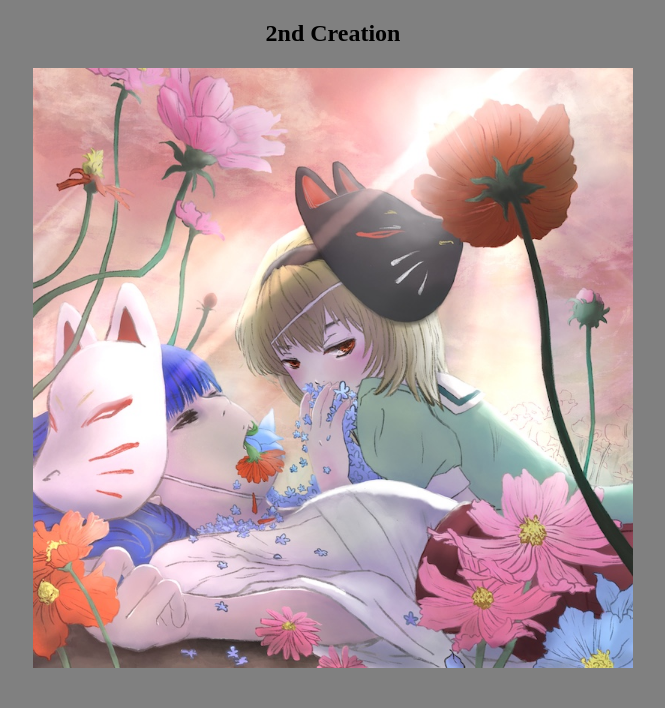
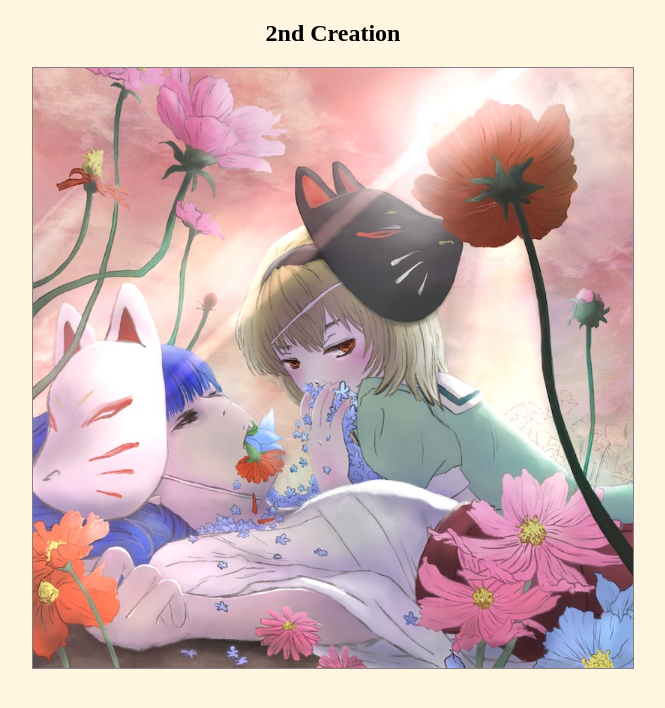
Before and after one commit to MickaelRayan/R4uYNmvt, a plain HTML site: page second.html in a window 1280 px wide. Shown: the whole page, without its empty margins (307-972 px from the left). Drawn offline with Linux system fonts and the light colour scheme.

Commit message:
no message

```diff
--- a/style.css
+++ b/style.css
@@ -2,7 +2,7 @@ body {
   margin: 0 auto;
   text-align: center;
   max-width: 650px;
-  background-color: antiquewhite;
+  background-color: #e3dfdc;
 }
 
 img {
--- a/style2nd.css
+++ b/style2nd.css
@@ -1,3 +1,3 @@
 body {
-  background: gray;
+  background: #fff5e0;
 }
```
